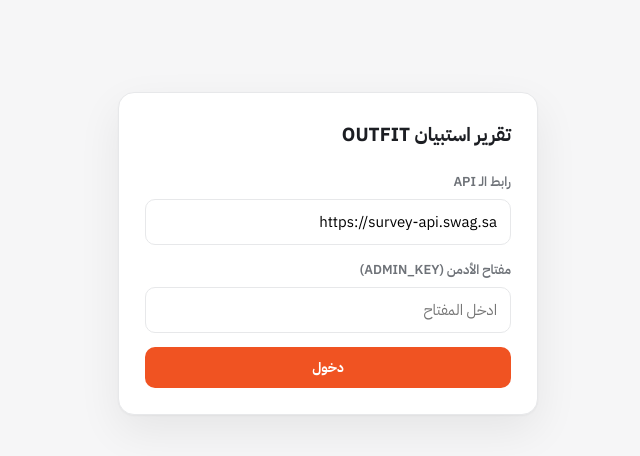
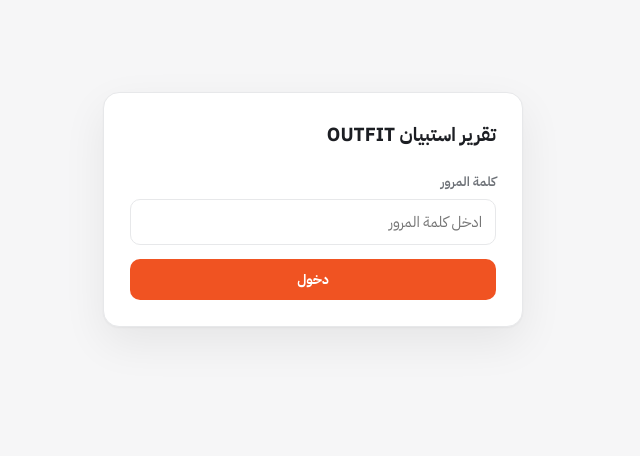
Before and after one commit to Swag2026/survey-laorcore, a React (Vite) app in the folder outfit-survey-react/: page /admin in a window 1280 px wide. Shown: the top 456 px of the page, without its empty margins (437-1077 px from the left). Built offline with nearby package versions, Linux system fonts and the light colour scheme.

Commit message:
Add files via upload

```diff
--- a/outfit-survey-react/src/pages/AdminPage.jsx
+++ b/outfit-survey-react/src/pages/AdminPage.jsx
@@ -20,7 +20,6 @@
 }
 
 export default function AdminPage() {
-  const [apiBase, setApiBase] = useState(sessionStorage.getItem("outfit_admin_base") || API_BASE);
   const [adminKey, setAdminKey] = useState(sessionStorage.getItem("outfit_admin_key") || "");
   const [loggedIn, setLoggedIn] = useState(false);
   const [loginErr, setLoginErr] = useState(false);
@@ -46,7 +45,7 @@
   const chartsRef = useRef({});
   const dashRef = useRef(null);
 
-  async function loadAll(base = apiBase, key = adminKey, d = days) {
+  async function loadAll(base = API_BASE, key = adminKey, d = days) {
     setLoading(true);
     const res1 = await fetch(base.replace(/\/$/, "") + "/api/survey/stats" + (d ? "?days=" + d : ""), { headers: { "X-Admin-Key": key } });
     if (!res1.ok) throw new Error("bad key or server");
@@ -61,11 +60,10 @@
 
   async function handleLogin() {
     setLoginErr(false);
-    if (!apiBase.trim() || !adminKey.trim()) return;
-    sessionStorage.setItem("outfit_admin_base", apiBase);
+    if (!adminKey.trim()) return;
     sessionStorage.setItem("outfit_admin_key", adminKey);
     try {
-      await loadAll(apiBase, adminKey, days);
+      await loadAll(API_BASE, adminKey, days);
       setLoggedIn(true);
     } catch {
       setLoginErr(true);
@@ -75,21 +73,19 @@
 
   function handleLogout() {
     sessionStorage.removeItem("outfit_admin_key");
-    sessionStorage.removeItem("outfit_admin_base");
     setLoggedIn(false);
   }
 
   useEffect(() => {
-    const base = sessionStorage.getItem("outfit_admin_base");
     const key = sessionStorage.getItem("outfit_admin_key");
-    if (base && key) {
-      loadAll(base, key, days).then(() => setLoggedIn(true)).catch(() => {});
+    if (key) {
+      loadAll(API_BASE, key, days).then(() => setLoggedIn(true)).catch(() => {});
     }
     // eslint-disable-next-line react-hooks/exhaustive-deps
   }, []);
 
   useEffect(() => {
-    if (loggedIn) loadAll(apiBase, adminKey, days).catch(() => {});
+    if (loggedIn) loadAll(API_BASE, adminKey, days).catch(() => {});
     // eslint-disable-next-line react-hooks/exhaustive-deps
   }, [days]);
 
@@ -217,7 +213,7 @@
   const uniq = (arr) => [...new Set(arr)].sort();
 
   async function handleExportCSV() {
-    const res = await fetch(apiBase.replace(/\/$/, "") + "/api/survey/export", { headers: { "X-Admin-Key": adminKey } });
+    const res = await fetch(API_BASE.replace(/\/$/, "") + "/api/survey/export", { headers: { "X-Admin-Key": adminKey } });
     if (!res.ok) { alert("تعذر التصدير"); return; }
     const blob = await res.blob();
     const a = document.createElement("a");
@@ -259,11 +255,15 @@
         <div className="adm-wrap">
           <div className="adm-login-card">
             <h1>تقرير استبيان OUTFIT</h1>
-            <label>رابط الـ API</label>
-            <input value={apiBase} onChange={(e) => setApiBase(e.target.value)} placeholder="https://survey-api.swag.sa" />
-            <label>مفتاح الأدمن (ADMIN_KEY)</label>
-            <input type="password" value={adminKey} onChange={(e) => setAdminKey(e.target.value)} placeholder="ادخل المفتاح" />
-            {loginErr && <div className="adm-err">المفتاح غير صحيح أو تعذر الاتصال بالسيرفر.</div>}
+            <label>كلمة المرور</label>
+            <input
+              type="password"
+              value={adminKey}
+              onChange={(e) => setAdminKey(e.target.value)}
+              placeholder="ادخل كلمة المرور"
+              onKeyDown={(e) => { if (e.key === "Enter") handleLogin(); }}
+            />
+            {loginErr && <div className="adm-err">كلمة المرور غير صحيحة أو تعذر الاتصال بالسيرفر.</div>}
             <button className="adm-btn adm-btn-primary" onClick={handleLogin} disabled={loading}>
               {loading ? "جارٍ التحميل…" : "دخول"}
             </button>
```
